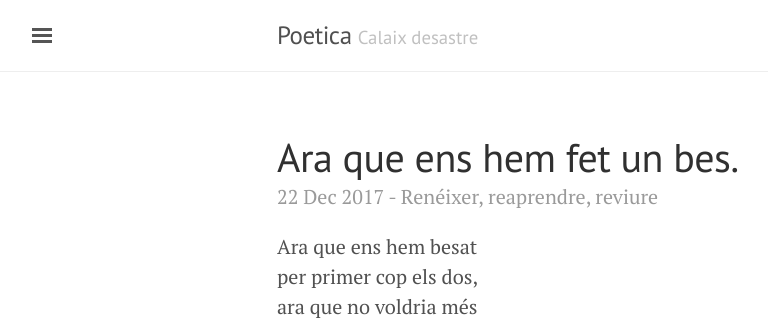
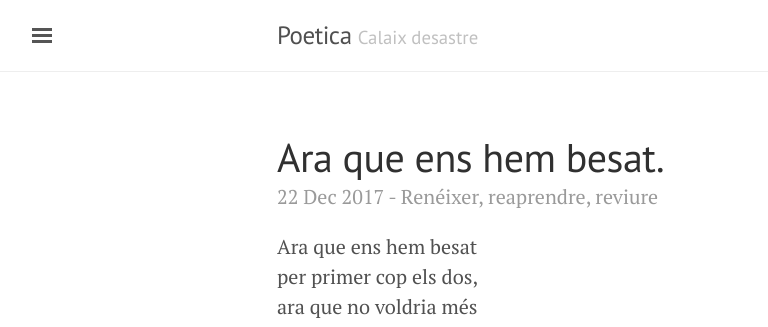
Before and after one commit to vmolina/poetica, a Jekyll site: the page built from _posts/2017-12-22-ara-bes.md, in a window 1280 px wide. Shown: the top 327 px of the page, without its empty margins (3-771 px from the left). Built offline with Jekyll 4.4.1, drawn with Linux system fonts in a browser that asks for light colours.

Commit message:
bes- besat

```diff
--- a/_posts/2017-12-22-ara-bes.md
+++ b/_posts/2017-12-22-ara-bes.md
@@ -1,6 +1,6 @@
 ---
 layout: post
-title: Ara que ens hem fet un bes.
+title: Ara que ens hem besat.
 category: reviure
 ---
 
```
